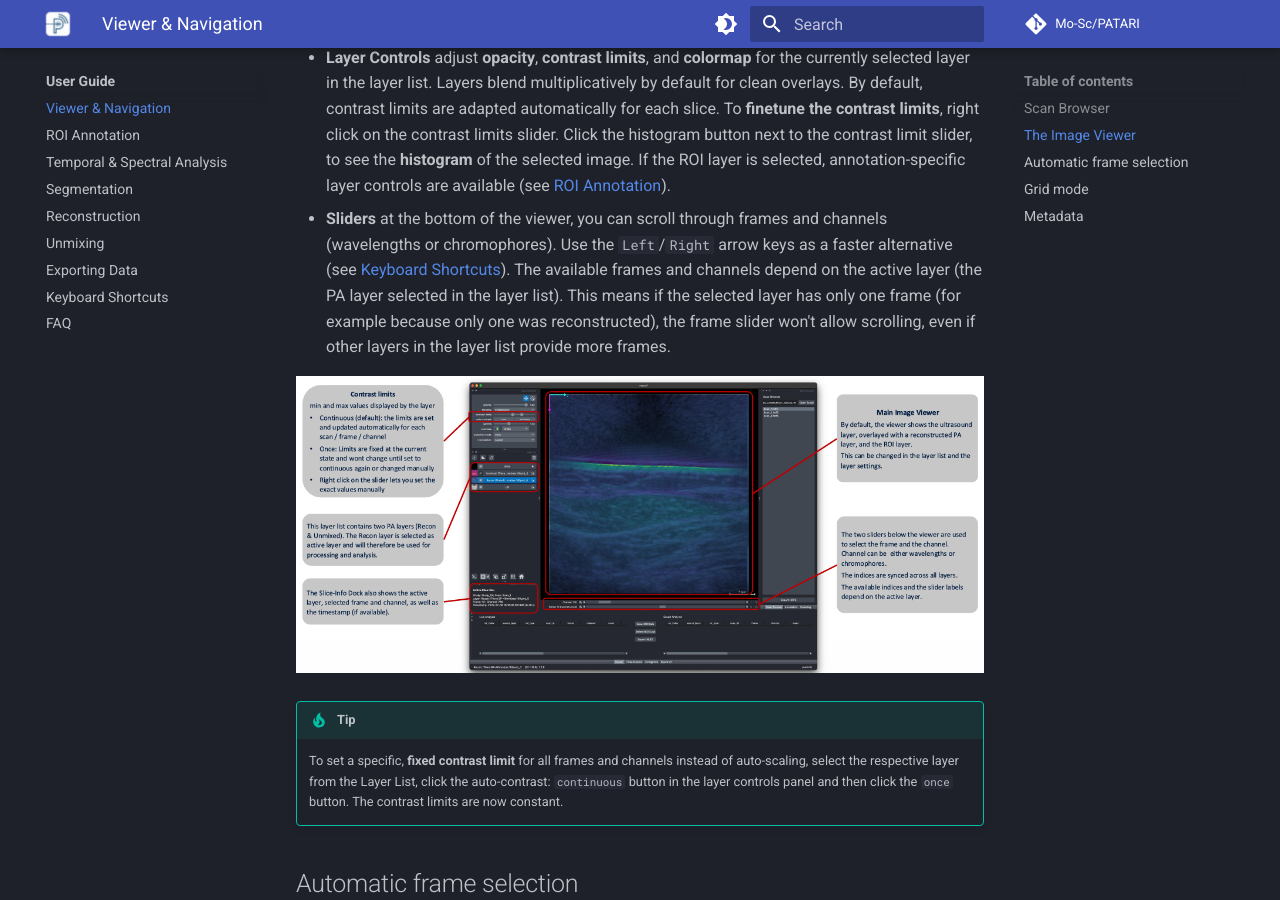
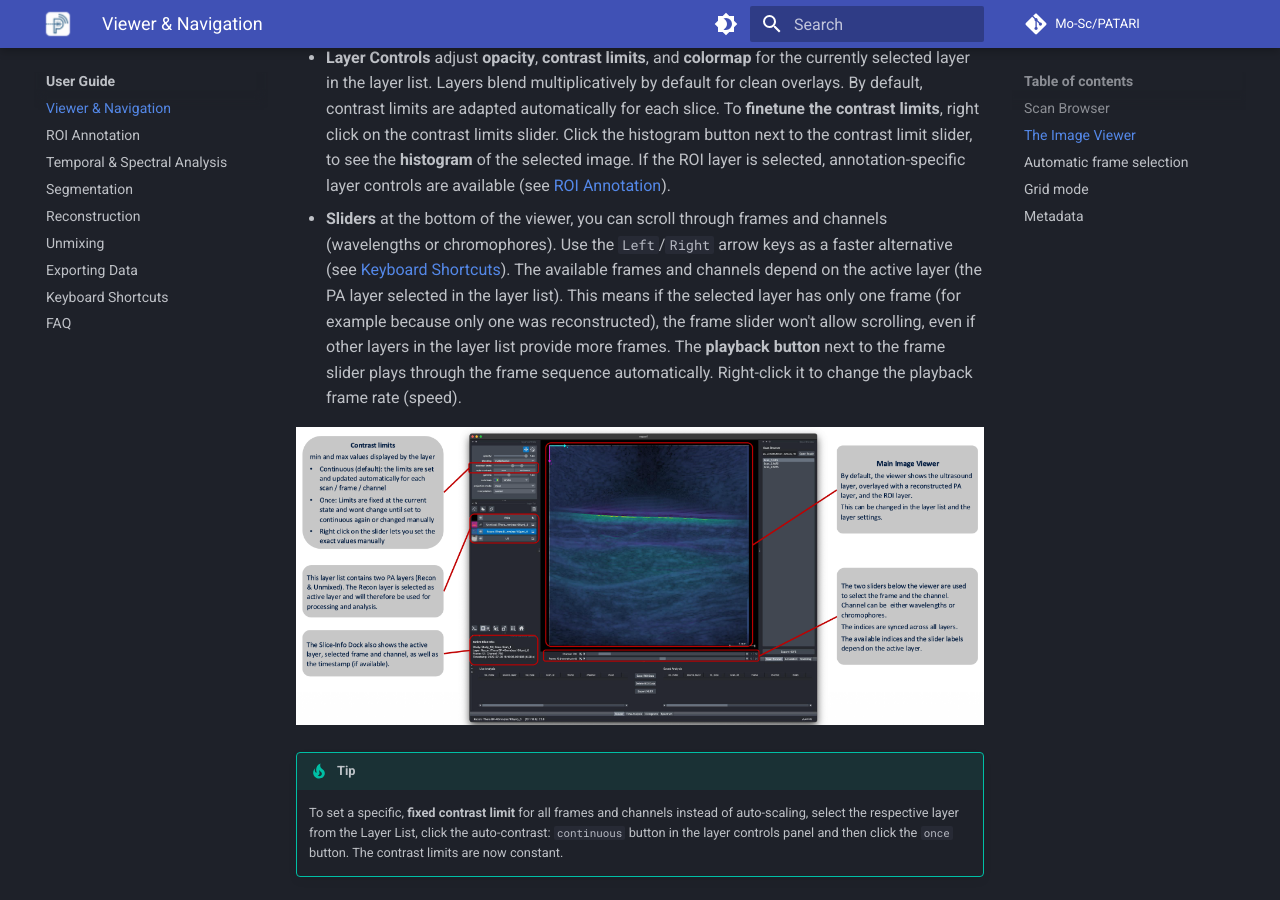
Before and after one commit to Mo-Sc/OPTARI, an MkDocs documentation site: the page built from docs/user-guide/viewer-and-navigation.md, in a window 1280 px wide and 900 px high, scrolled down 1024 px. Built offline with MkDocs 1.6.1 and Material for MkDocs 9.7.7, drawn with Linux system fonts in a browser that asks for light colours; comment, search, counter and statistics services are not loaded.

Commit message:
minor changes

```diff
--- a/docs/user-guide/viewer-and-navigation.md
+++ b/docs/user-guide/viewer-and-navigation.md
@@ -19,7 +19,7 @@ The **Scan Browser** dock lists available scans in the selected folder.
   PA reconstructions, unmixed images, etc. as well as the ROI shapes layer that contains loaded and user drawn ROIs. By default the US layer and one PA layer (recon or unmixed) are set to visible. Clicking on another PA layer will automatically select it and set the other PA layers invisible. **Visibility** can be controlled with the eye icon. The order of the layers can be changed by dragging them with the cursor. The currently selected layer is marked by its blue background.
 - **Layer Controls** adjust **opacity**, **contrast limits**, and **colormap** for the currently selected layer in the layer list.
   Layers blend multiplicatively by default for clean overlays. By default, contrast limits are adapted automatically for each slice. To **finetune the contrast limits**, right click on the contrast limits slider. Click the histogram button next to the contrast limit slider, to see the **histogram** of the selected image. If the ROI layer is selected, annotation-specific layer controls are available (see [ROI Annotation](roi-annotation.md)).
-- **Sliders** at the bottom of the viewer, you can scroll through frames and channels (wavelengths or chromophores). Use the `Left`/`Right` arrow keys as a faster alternative (see [Keyboard Shortcuts](keyboard-shortcuts.md)). The available frames and channels depend on the active layer (the PA layer selected in the layer list). This means if the selected layer has only one frame (for example because only one was reconstructed), the frame slider won't allow scrolling, even if other layers in the layer list provide more frames.
+- **Sliders** at the bottom of the viewer, you can scroll through frames and channels (wavelengths or chromophores). Use the `Left`/`Right` arrow keys as a faster alternative (see [Keyboard Shortcuts](keyboard-shortcuts.md)). The available frames and channels depend on the active layer (the PA layer selected in the layer list). This means if the selected layer has only one frame (for example because only one was reconstructed), the frame slider won't allow scrolling, even if other layers in the layer list provide more frames. The **playback button** next to the frame slider plays through the frame sequence automatically. Right-click it to change the playback frame rate (speed).
 
 ![Layer Controls](../assets/screenshots/placeholders/ss_layers.png)
 
```
Also changed, not shown: docs/user-guide/reconstruction.md (+1 -1 lines), 1 other file.
